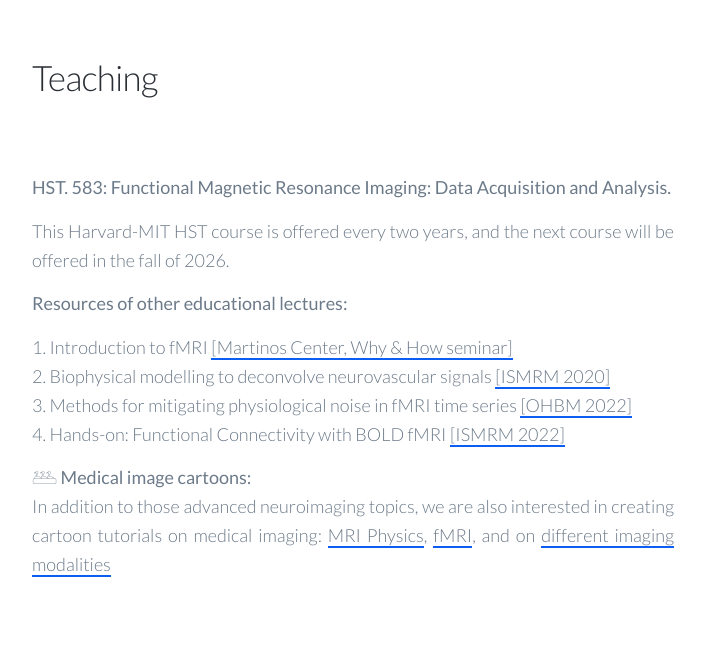
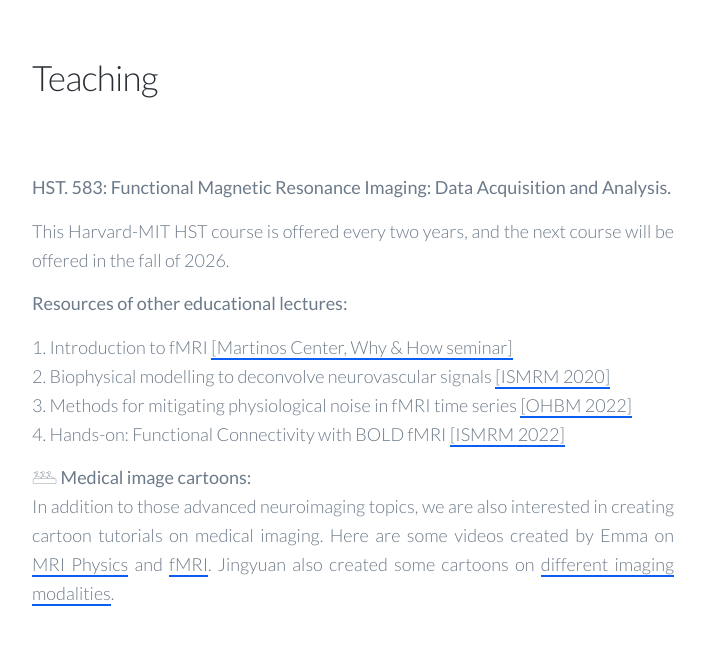
Before and after one commit to CANDYlaboratory/candylab.github.io, a Jekyll site: the page built from _pages/teaching.md, in a window 1280 px wide, cut to the strip 104-1117 px from the top of the page. Shown: the top 645 px of the strip, without its empty margins (479-1184 px from the left). Built offline with Jekyll 4.4.1, drawn with Linux system fonts in a browser that asks for light colours; nearby versions of some CDN libraries.

Commit message:
Update teaching.md

```diff
--- a/_pages/teaching.md
+++ b/_pages/teaching.md
@@ -17,4 +17,4 @@ This Harvard-MIT HST course is offered every two years, and the next course will
 
 **𓅹 Medical image cartoons:**
 <br>
-In addition to those advanced neuroimaging topics, we are also interested in creating cartoon tutorials on medical imaging: [MRI Physics](https://www.dropbox.com/scl/fi/by1oy8dtvaim7llgkweei/MRI-Cartoon-2025.mp4?rlkey=ih74re4v6u0sf8qa3hc8zm95i&dl=0), [fMRI](https://www.dropbox.com/scl/fi/les38134th16mako5nu34/fMRI-Cartoon-2025.mp4?rlkey=5wf344y1o8bygzjpot96nvnph&dl=0), and on [different imaging modalities ]({{site.url}}/cartoons.html)
+In addition to those advanced neuroimaging topics, we are also interested in creating cartoon tutorials on medical imaging. Here are some videos created by Emma on [MRI Physics](https://www.dropbox.com/scl/fi/by1oy8dtvaim7llgkweei/MRI-Cartoon-2025.mp4?rlkey=ih74re4v6u0sf8qa3hc8zm95i&dl=0) and [fMRI](https://www.dropbox.com/scl/fi/les38134th16mako5nu34/fMRI-Cartoon-2025.mp4?rlkey=5wf344y1o8bygzjpot96nvnph&dl=0). Jingyuan also created some cartoons on [different imaging modalities]({{site.url}}/cartoons.html).
```
